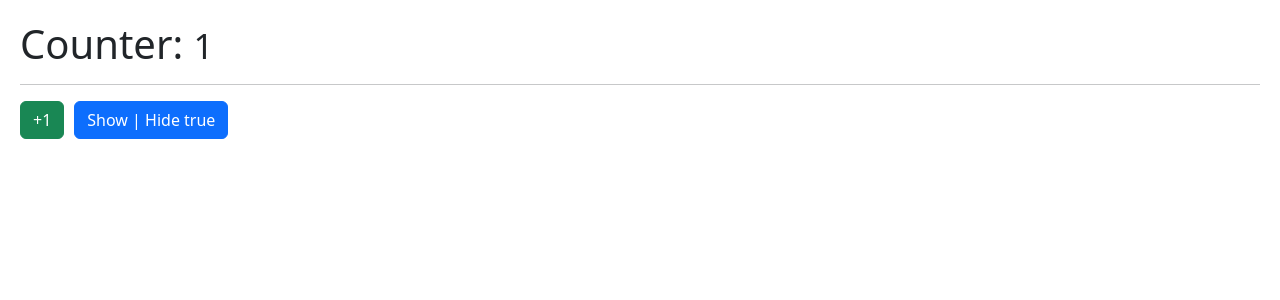
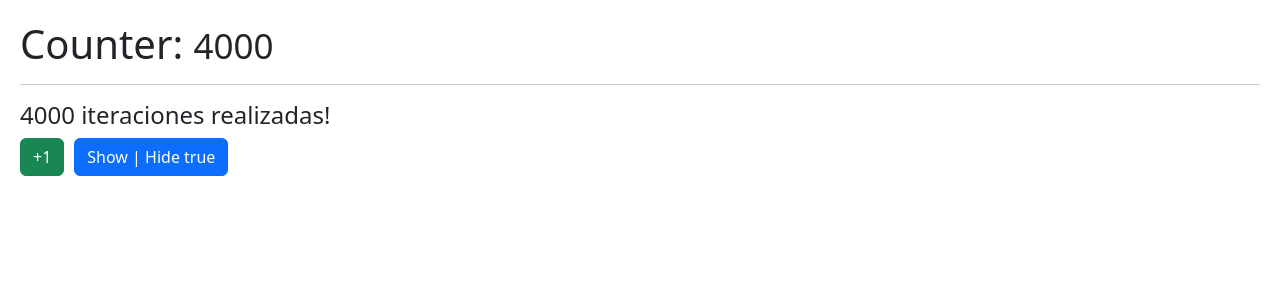
Before and after one commit to fersanti2896/09-curso-react-hooks-generales, a React (Vite) app: page / in a window 1280 px wide. Shown: the top 300 px of the page. Built offline with nearby package versions, Linux system fonts and the light colour scheme.

Commit message:
Uso del useMemo en MemoHook.jsx

```diff
--- /dev/null
+++ b/src/06-memos/MemoHook.jsx
@@ -0,0 +1,35 @@
+import { useMemo, useState } from 'react';
+import { useCounter } from '../hooks';
+
+const heavyStuff = ( iterationNumber = 100 ) => {
+    for (let i = 0; i < iterationNumber; i++) {
+       console.log('Ahí vamos...');
+    }
+
+    return `${ iterationNumber } iteraciones realizadas!`
+}
+
+export const MemoHook = () => {
+    const { counter, increment } = useCounter( 4000 );
+    const [ show, setShow ] = useState( true );
+    const memorizedValue = useMemo( () => heavyStuff( counter ), [counter]);
+
+    return (
+        <>
+            <h1>Counter: <small>{ counter }</small></h1>
+            <hr/>
+
+            <h4>{ memorizedValue }</h4>
+
+            <button className='btn btn-success'
+                    onClick={ () => increment() } >
+                +1
+            </button>
+
+            <button className='btn btn-primary'
+                    onClick={ () => setShow( !show ) }>
+                Show | Hide { JSON.stringify( show ) }
+            </button>
+        </>
+    )
+}
--- a/src/main.jsx
+++ b/src/main.jsx
@@ -7,11 +7,12 @@ import { SimpleForm } from './02-useEffect/SimpleForm'
 import { MultipleCustomHook } from './03-examples/MultipleCustomHook'
 import { FocusScreen } from './04-useRef/FocusScreen'
 import { Layout } from './05-useLayoutEffect/Layout'
+import { MemoHook } from './06-memos/MemoHook'
 import { Memorize } from './06-memos/Memorize'
 import './index.css'
 
 ReactDOM.createRoot(document.getElementById('root')).render(
   // <React.StrictMode>
-    <Memorize />
+    <MemoHook />
   // </React.StrictMode>
 )
```
